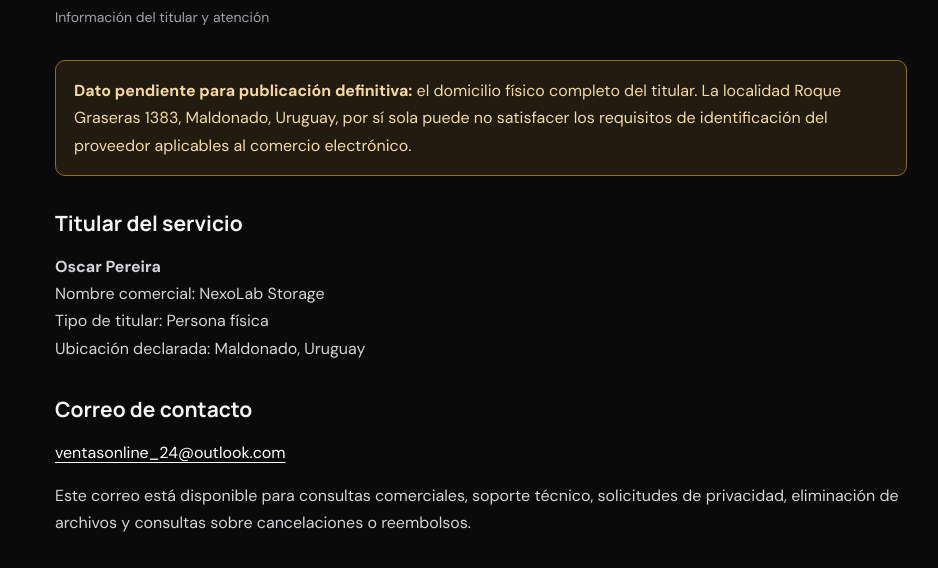
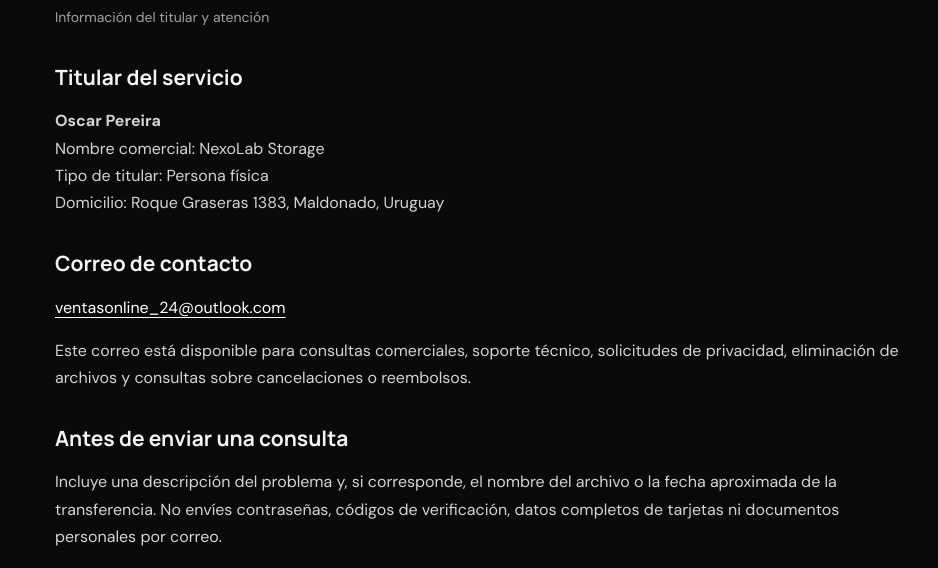
Before and after one commit to PocketBlack/nexolab-storage, a plain HTML site: page frontend/contacto.html in a window 1280 px wide. Shown: the part 223-791 px from the top of the page, without its empty margins (159-1097 px from the left). Drawn offline with Linux system fonts and the light colour scheme.

Commit message:
Finalize confirmed address details

```diff
--- a/frontend/contacto.html
+++ b/frontend/contacto.html
@@ -1,6 +1,6 @@
 <!doctype html>
-<html lang="es"><head><meta charset="utf-8"><meta name="viewport" content="width=device-width,initial-scale=1"><meta name="description" content="Contacto comercial y soporte de NexoLab Storage."><title>Contacto — NexoLab Storage</title><link rel="stylesheet" href="legal.css"><link rel="preconnect" href="https://fonts.googleapis.com"><link href="https://fonts.googleapis.com/css2?family=DM+Sans:wght@400;500;700&family=Manrope:wght@700;800&display=swap" rel="stylesheet"></head><body><header class="legal-top"><a class="legal-brand" href="/">NEXO LAB / STORAGE</a></header><main class="legal-wrap"><div class="eyebrow">Estamos para ayudarte</div><h1>Contacto</h1><div class="updated">Información del titular y atención</div><div class="draft-notice"><strong>Dato pendiente para publicación definitiva:</strong> el domicilio físico completo del titular. La localidad Roque Graseras 1383, Maldonado, Uruguay, por sí sola puede no satisfacer los requisitos de identificación del proveedor aplicables al comercio electrónico.</div>
-<h2>Titular del servicio</h2><p><strong>Oscar Pereira</strong><br>Nombre comercial: NexoLab Storage<br>Tipo de titular: Persona física<br>Ubicación declarada: Maldonado, Uruguay</p>
+<html lang="es"><head><meta charset="utf-8"><meta name="viewport" content="width=device-width,initial-scale=1"><meta name="description" content="Contacto comercial y soporte de NexoLab Storage."><title>Contacto — NexoLab Storage</title><link rel="stylesheet" href="legal.css"><link rel="preconnect" href="https://fonts.googleapis.com"><link href="https://fonts.googleapis.com/css2?family=DM+Sans:wght@400;500;700&family=Manrope:wght@700;800&display=swap" rel="stylesheet"></head><body><header class="legal-top"><a class="legal-brand" href="/">NEXO LAB / STORAGE</a></header><main class="legal-wrap"><div class="eyebrow">Estamos para ayudarte</div><h1>Contacto</h1><div class="updated">Información del titular y atención</div>
+<h2>Titular del servicio</h2><p><strong>Oscar Pereira</strong><br>Nombre comercial: NexoLab Storage<br>Tipo de titular: Persona física<br>Domicilio: Roque Graseras 1383, Maldonado, Uruguay</p>
 <h2>Correo de contacto</h2><p><a href="mailto:ventasonline_24@outlook.com">ventasonline_24@outlook.com</a></p><p>Este correo está disponible para consultas comerciales, soporte técnico, solicitudes de privacidad, eliminación de archivos y consultas sobre cancelaciones o reembolsos.</p>
 <h2>Antes de enviar una consulta</h2><p>Incluye una descripción del problema y, si corresponde, el nombre del archivo o la fecha aproximada de la transferencia. No envíes contraseñas, códigos de verificación, datos completos de tarjetas ni documentos personales por correo.</p>
 <nav class="legal-nav"><a href="terminos.html">Términos</a><a href="privacidad.html">Privacidad</a><a href="reembolsos.html">Reembolsos</a><a href="como-funciona.html">Cómo funciona</a></nav></main><footer class="legal-footer">© 2026 NexoLab Storage · Uruguay</footer></body></html>
```
